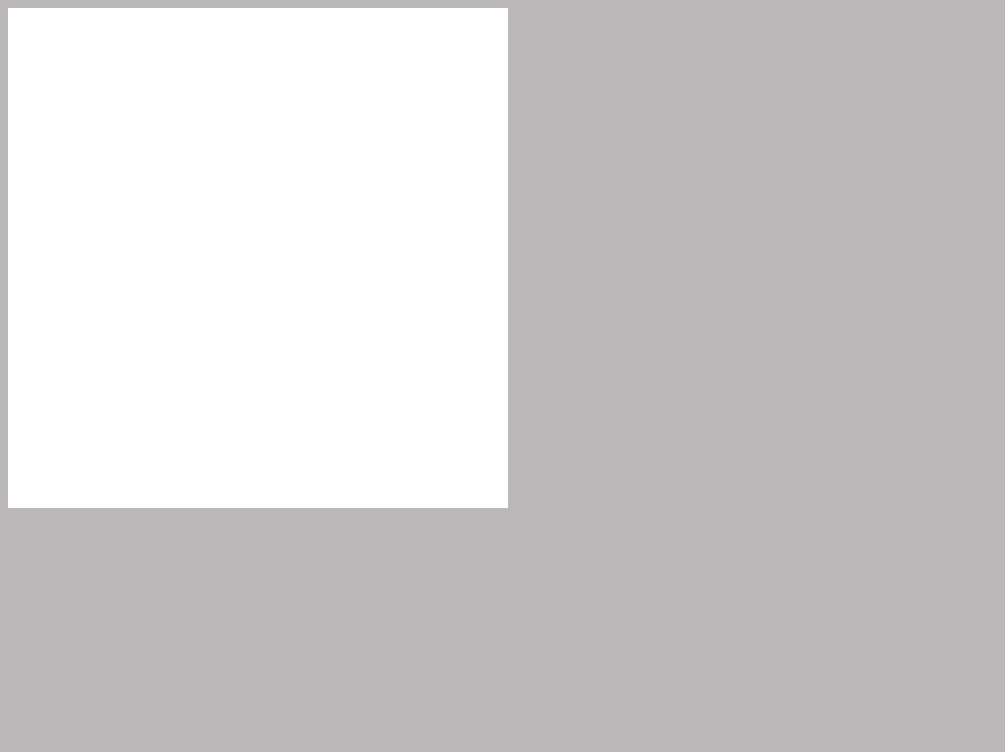
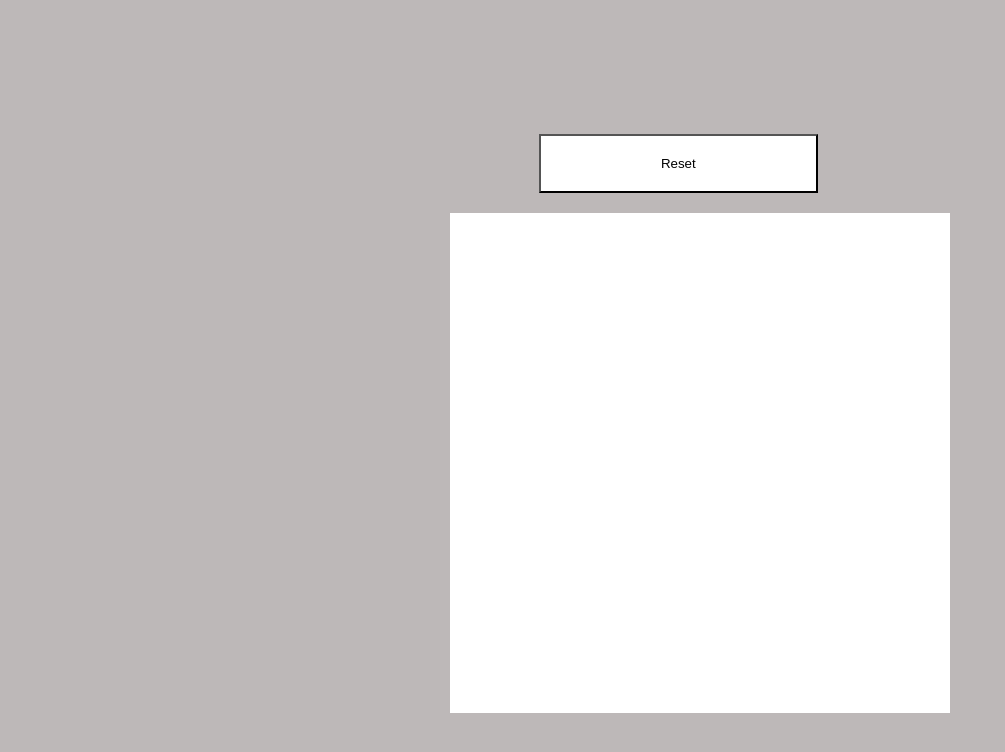
Before and after one commit to Korozami/Etch-a-Sketch, a plain HTML site: page index.html in a window 1280 px wide. Shown: the whole page, without its empty margins (0-1005 px from the left). Drawn offline with Linux system fonts and the light colour scheme.

Commit message:
finish added eventlistener and css

```diff
--- a/eas.js
+++ b/eas.js
@@ -1,6 +1,20 @@
 const body = document.querySelector('#body');
 
-for(let i = 1; i < 16; i++) {
+const handleReset = () => {
+    let size = prompt("Enter how big you want your new grid (1-100)")
+    while(body.firstChild) {
+        body.removeChild(body.firstChild)
+    }
+    if (size > 100 || size <= 0) {
+        alert("Please Input valid size")
+        createGrid(16)
+    } else {
+        createGrid(size)
+    }
+}
+
+function createGrid(size) {
+    for(let i = 1; i < size; i++) {
     //create 16 boxes on x axis
     const xcontent = document.createElement('div');
     xcontent.classList.add(`x-box${i}`)
@@ -8,9 +22,15 @@ for(let i = 1; i < 16; i++) {
     body.appendChild(xcontent)
     //create 15 boxes on y axis
     const xbody = document.querySelector(`.x-box${i}`)
-    for(let y = 1; y < 16; y++) {
+    for(let y = 1; y < size; y++) {
         const ycontent = document.createElement('div');
         ycontent.classList.add('y-box')
+        ycontent.addEventListener('mouseout', () => {
+            ycontent.classList.add('active')
+        })
         xbody.appendChild(ycontent)
+        }
     }
 }
+
+createGrid(16)
--- a/index.html
+++ b/index.html
@@ -8,6 +8,7 @@
     <script src="eas.js" defer></script>
 </head>
 <body>
+    <button class="button" onclick="handleReset()">Reset</button>
     <div id="body"></div>
 </body>
 </html>
--- a/style.css
+++ b/style.css
@@ -3,6 +3,7 @@
 }
 
 #body {
+    margin-left: 35%;
     width: 500px;
     height: 500px;
     background-color: white;
@@ -11,6 +12,14 @@
     flex-wrap: nowrap;
     justify-content: center;
     align-items: center;
+}
+
+.button {
+    padding: 20px 120px;
+    margin-left: 42%;
+    margin-top: 10%;
+    margin-bottom: 20px;
+    background-color: white;
 }
 
 .x-design {
@@ -27,6 +36,10 @@
     height: 100%;
 }
 
+.y-box.active {
+    background-color: red;
+}
+
 .y-box:hover {
-    background-color: burlywood;
+    background-color: pink;
 }
```
